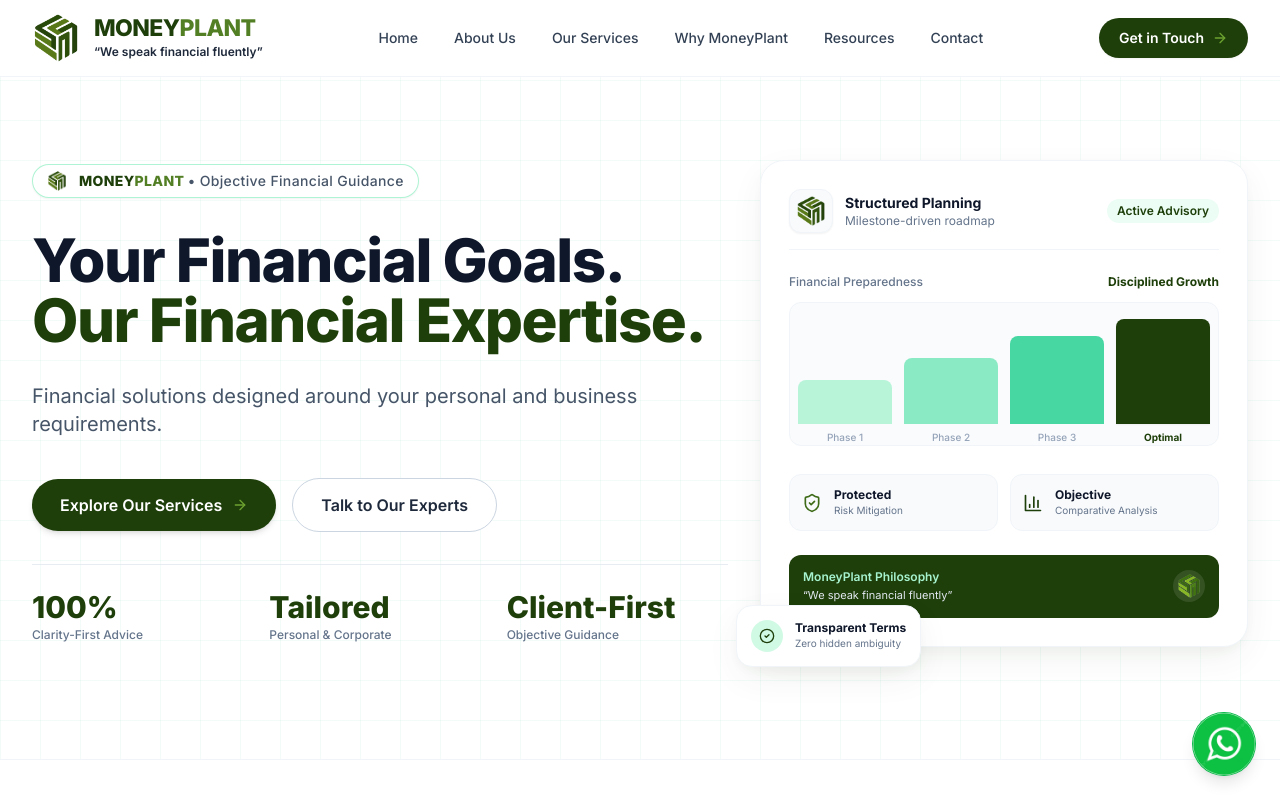
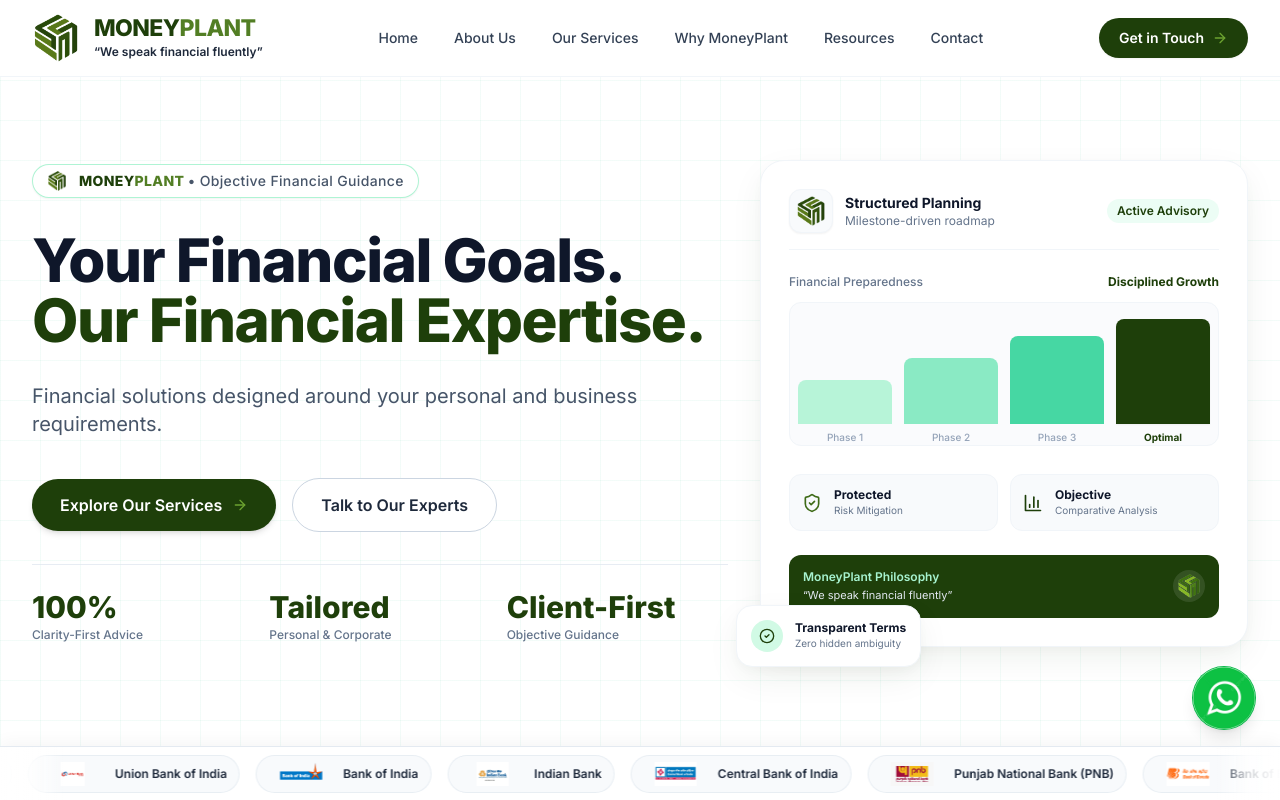
Before and after one commit to shubhgarg1712/moneyplant-website, a React (Vite) app: page / in a window 1280 px wide. Shown: the top 800 px of the page. Built offline with nearby package versions, Linux system fonts and the light colour scheme.

Commit message:
feat: add continuous fixed bottom bank marquee using shared bank list

```diff
--- a/src/App.tsx
+++ b/src/App.tsx
@@ -12,6 +12,7 @@
 import { ContactSection } from './components/ContactSection';
 import { Footer } from './components/Footer';
 import { WhatsAppButton } from './components/WhatsAppButton';
+import { BottomBankMarquee } from './components/BottomBankMarquee';
 
 export function App() {
   return (
@@ -31,6 +32,7 @@
         <ContactSection />
       </main>
       <Footer />
+      <BottomBankMarquee />
       <WhatsAppButton />
     </div>
   );
--- a/src/components/BankingNetwork.tsx
+++ b/src/components/BankingNetwork.tsx
@@ -12,7 +12,7 @@
 import canaraLogo from '../assets/bank-canara.jpg';
 import iciciLogo from '../assets/bank-icici.jpg';
 
-interface BankItem {
+export interface BankItem {
   id: string;
   name: string;
   category: string;
@@ -32,7 +32,7 @@
 // 9. Bank of Baroda
 // 10. Canara Bank
 // 11. ICICI Bank
-const banksList: BankItem[] = [
+export const banksList: BankItem[] = [
   {
     id: 'sbi',
     name: 'State Bank of India',
--- /dev/null
+++ b/src/components/BottomBankMarquee.tsx
@@ -0,0 +1,43 @@
+import React from 'react';
+import { banksList } from './BankingNetwork';
+
+export const BottomBankMarquee: React.FC = () => {
+  // Duplicate the 11-bank list once for a 100% seamless, uninterrupted infinite CSS marquee loop
+  const marqueeItems = [...banksList, ...banksList];
+
+  return (
+    <aside
+      aria-label="Partner banks continuous marquee"
+      className="fixed bottom-0 left-0 right-0 z-30 h-[48px] sm:h-[54px] bg-white/95 backdrop-blur-md border-t border-slate-200/90 shadow-[0_-4px_16px_rgba(0,0,0,0.04)] flex items-center overflow-hidden select-none"
+    >
+      {/* Subtle edge fades for smooth entry/exit */}
+      <div className="absolute left-0 top-0 bottom-0 w-8 sm:w-16 bg-gradient-to-r from-white via-white/80 to-transparent z-10 pointer-events-none" />
+      <div className="absolute right-0 top-0 bottom-0 w-8 sm:w-16 bg-gradient-to-l from-white via-white/80 to-transparent z-10 pointer-events-none" />
+
+      {/* Continuously moving horizontal marquee */}
+      <div className="animate-bottom-marquee flex items-center gap-3 sm:gap-4 px-2">
+        {marqueeItems.map((bank, index) => (
+          <div
+            key={`bottom-${bank.id}-${index}`}
+            className="flex items-center gap-2 sm:gap-2.5 px-3 py-1 sm:py-1.5 bg-slate-50/90 hover:bg-emerald-50/60 rounded-full border border-slate-200/70 hover:border-emerald-200 transition-colors shrink-0 group"
+          >
+            {/* Small Bank Logo with original aspect ratio preserved */}
+            <div className="h-5 sm:h-6 w-14 sm:w-16 flex items-center justify-center shrink-0 overflow-hidden">
+              <img
+                src={bank.logo}
+                alt={bank.alt}
+                className="max-h-full max-w-full object-contain transition-transform duration-200 group-hover:scale-105"
+                loading="eager"
+              />
+            </div>
+
+            {/* Bank Name */}
+            <span className="text-[11px] sm:text-xs font-semibold text-slate-800 group-hover:text-brand-forest transition-colors whitespace-nowrap">
+              {bank.name}
+            </span>
+          </div>
+        ))}
+      </div>
+    </aside>
+  );
+};
--- a/src/components/Footer.tsx
+++ b/src/components/Footer.tsx
@@ -3,7 +3,7 @@
 
 export const Footer: React.FC = () => {
   return (
-    <footer className="bg-brand-dark text-slate-300 pt-16 pb-12 border-t border-emerald-950">
+    <footer className="bg-brand-dark text-slate-300 pt-16 pb-24 sm:pb-28 border-t border-emerald-950">
       <div className="max-w-7xl mx-auto px-4 sm:px-6 lg:px-8 space-y-12">
 
         {/* Main Footer Row: 3 Clean Focused Columns */}
--- a/src/components/WhatsAppButton.tsx
+++ b/src/components/WhatsAppButton.tsx
@@ -44,7 +44,7 @@
   return (
     <div
       ref={widgetRef}
-      className="fixed bottom-4 right-4 sm:bottom-6 sm:right-6 z-50 flex flex-col items-end pointer-events-none"
+      className="fixed bottom-[60px] right-4 sm:bottom-[70px] sm:right-6 z-50 flex flex-col items-end pointer-events-none"
     >
       {/* WhatsApp "Chat with us" Popup */}
       {isOpen && (
--- a/src/index.css
+++ b/src/index.css
@@ -53,8 +53,21 @@
   animation-play-state: paused;
 }
 
+/* Small Bottom Bank Marquee */
+.animate-bottom-marquee {
+  display: flex;
+  width: max-content;
+  animation: marqueeScroll 28s linear infinite;
+  will-change: transform;
+}
+
+.animate-bottom-marquee:hover {
+  animation-play-state: paused;
+}
+
 @media (prefers-reduced-motion: reduce) {
-  .animate-marquee-track {
+  .animate-marquee-track,
+  .animate-bottom-marquee {
     animation-duration: 90s;
   }
 }
```
